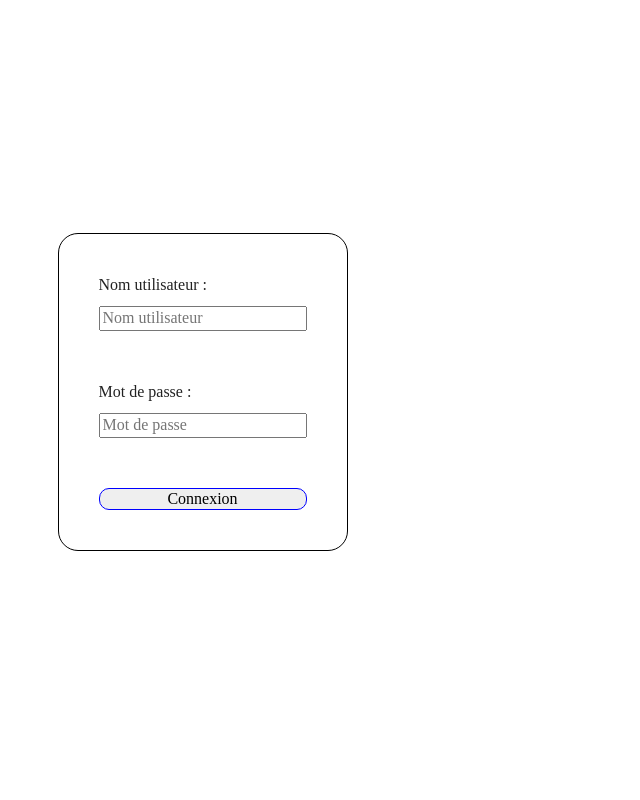
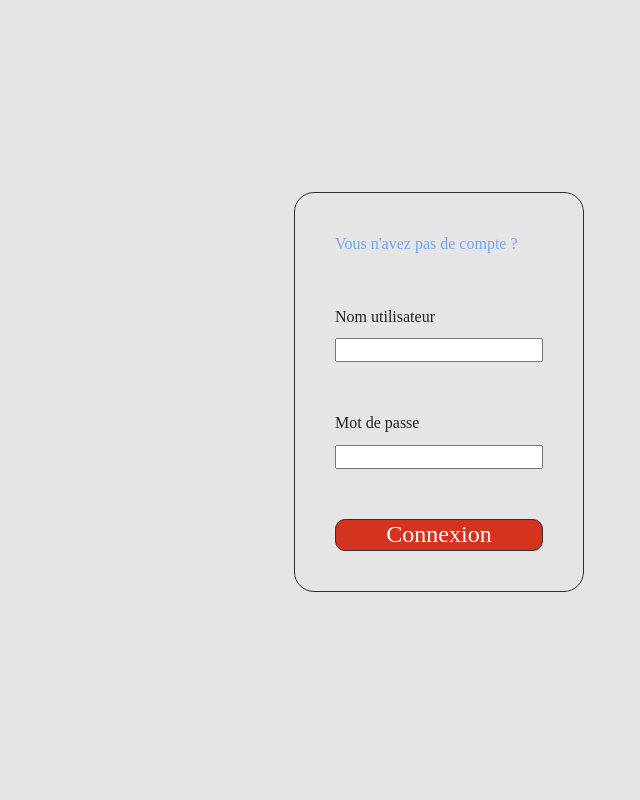
Before and after one commit to StevenDelval/Flask-mongoDB-TechIA, a Flask app: page /connexion in a window 1280 px wide. Shown: the whole page, without its empty margins (201-841 px from the left). Run offline with Flask 2, Linux system fonts and the light colour scheme; style sheets or scripts are compiled from the project's sources.

Commit message:
Formulaire connexion

```diff
--- a/app.py
+++ b/app.py
@@ -1,6 +1,8 @@
+from crypt import methods
 from flask import Flask, render_template, redirect, url_for, request, session
 from pymongo import MongoClient
 from datetime import datetime
+from formulaires import Connexion
 
 """ now = datetime.now()
 date_format_str = "%d/%m/%Y %H:%M:%S.%f"
@@ -12,6 +14,8 @@ db=client.blog
 articles = db.articles
 
 app = Flask(__name__)
+app.config['SECRET_KEY']='Secret'
+
 
 @app.route("/") #différents url possibles du site
 def accueil():
@@ -25,9 +29,10 @@ def article(nom):
 def liste_articles():
     return render_template("liste_articles.html", articles=articles.find())
 
-@app.route('/connexion')
+@app.route('/connexion',methods=['GET','POST'])
 def connexion():
-    return render_template("connexion.html")
+    form = Connexion()
+    return render_template("connexion.html",form = form)
 @app.route('/inscription')
 def inscription():
     return render_template("inscription.html")
--- /dev/null
+++ b/formulaires.py
@@ -0,0 +1,6 @@
+from flask_wtf import FlaskForm
+from wtforms import StringField, PasswordField, EmailField
+
+class Connexion(FlaskForm):
+    login = StringField("Nom utilisateur")
+    password = PasswordField("Mot de passe")
--- a/static/css/abstracts/_variables.scss
+++ b/static/css/abstracts/_variables.scss
@@ -1,4 +1,4 @@
-$couleur_fond: #ffe3dc;
+$couleur_fond: #e5e5e5;
 $couleur_sombre: #303030;
 $couleur_peps: #D4331D;
 $couleur_douce: #71a9f7;
--- a/static/css/components/_button.scss
+++ b/static/css/components/_button.scss
@@ -1,5 +1,7 @@
 .action_button {
-    border: solid 1px blue;
+    border: solid 1px $couleur_sombre;
+    background-color: $couleur_peps;
+    color: white;
     border-radius: 10px;
-
+    font-size: 24px;
 }
--- a/static/css/pages/_accueil.scss
+++ b/static/css/pages/_accueil.scss
@@ -1,4 +1,4 @@
-body {
+.main {
     display: grid;
     grid-template-columns: 1fr 1fr ;
     text-align: justify;
--- a/static/css/pages/_connexion.scss
+++ b/static/css/pages/_connexion.scss
@@ -3,13 +3,18 @@
     display: flex;
     justify-content: center;
     align-items: center;
+    background: $couleur_fond;
 }
 .form_connexion {
+    a{
+        color : $couleur_douce;
+        text-decoration: none;
+    }
     display: flex;
     flex-flow: column;
     justify-content: center;
     gap: 50px ;
-    border: solid 1px black;
+    border: solid 1px $couleur_sombre;
     border-radius: 20px;
     padding: 40px;
     fieldset {
--- a/templates/connexion.html
+++ b/templates/connexion.html
@@ -2,16 +2,21 @@
 
 {% block body %}
 <main class="connexion">
+
     <form action="" method="post" class="form_connexion">
+        <a href="inscription">Vous n'avez pas de compte ?</a>
+
         <fieldset>
-            <label for="username">Nom utilisateur :</label>
-            <input type="text" id="username" name="username" placeholder="Nom utilisateur">
+            {{form.login.label}}
+            {{form.login()}}
+
         </fieldset>
 
         <fieldset>
-            <label for="password">Mot de passe :</label>
-            <input id="password" type="password" name="password" placeholder="Mot de passe">
+            {{form.password.label}}
+            {{form.password()}}
         </fieldset>
+
 
         <input class="action_button" type="submit" value="Connexion">
 
--- a/templates/inscription.html
+++ b/templates/inscription.html
@@ -3,6 +3,7 @@
 {% block body %}
 <main class="connexion">
     <form action="" method="post" class="form_connexion">
+        <a href="connexion">Vous avez un compte ?</a>
         <fieldset>
             <label for="username">Nom utilisateur :</label>
             <input type="text" id="username" name="username" placeholder="Nom utilisateur">
```
Lines whose indentation alone changed are shown as unchanged.
